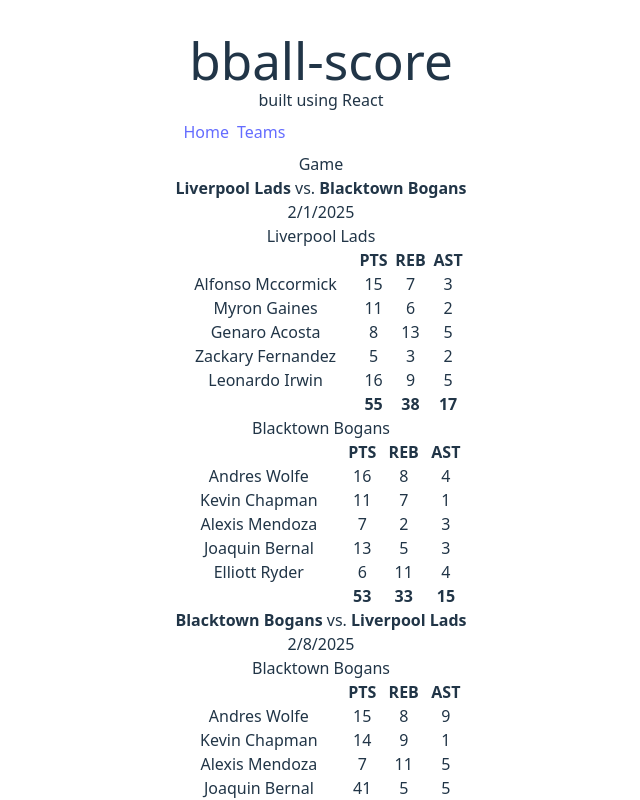
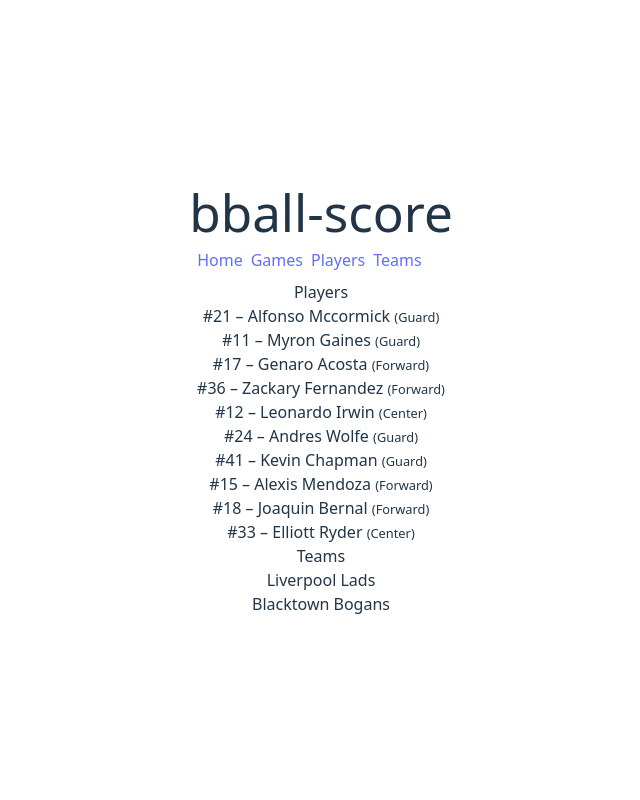
Before and after one commit to ober9k/bball-score-react, a React (Vite) app: page / in a window 1280 px wide. Shown: the top 800 px of the page, without its empty margins (319-959 px from the left). Built offline with nearby package versions, Linux system fonts and the light colour scheme.

Commit message:
Created separate pages and adjusted components referenced

```diff
--- a/src/App.tsx
+++ b/src/App.tsx
@@ -1,15 +1,13 @@
 import './App.css'
-import GameList from "./components/GameList.tsx";
-import PlayerList from "./components/PlayerList.tsx";
+import GamesList from "./components/GamesList.tsx";
+import PlayersList from "./components/PlayersList.tsx";
 import TeamsList from "./components/TeamsList.tsx";
 
 function App() {
   return (
     <>
-      <h2>Game</h2>
-      <GameList />
       <h2>Players</h2>
-      <PlayerList />
+      <PlayersList />
       <h2>Teams</h2>
       <TeamsList />
     </>
--- a/src/components/GameList.tsx
+++ b/src/components/GamesList.tsx
@@ -7,7 +7,7 @@ function getTeamName(teamLog: TeamLog): string {
   return findTeamById(teamLog.teamId).name;
 }
 
-export default function GameList() {
+export default function GamesList() {
   const games = mockGames;
 
   return (
--- a/src/components/Home.tsx
+++ /dev/null
@@ -1,7 +0,0 @@
-export default function Home() {
-  return (
-    <div>
-      <h1>Home</h1>
-    </div>
-  )
-}
--- a/src/components/PlayerList.tsx
+++ b/src/components/PlayersList.tsx
@@ -1,7 +1,7 @@
 import { mockPlayers } from "../data/Players.ts";
 import { mapBasePosition } from "../utilities/PlayerUtils.ts";
 
-export default function PlayerList() {
+export default function PlayersList() {
   const players = mockPlayers;
 
   return (
--- a/src/layouts/DefaultLayout.tsx
+++ b/src/layouts/DefaultLayout.tsx
@@ -5,15 +5,16 @@ export default function RootLayout() {
   return (
     <>
       <h1>bball-score</h1>
-      <div>
-        <p>
-          built using React
-        </p>
-      </div>
       <div className="p-2 flex gap-2">
         <Link to="/" className="[&.active]:font-bold">
           Home
-        </Link>{' '}
+        </Link>
+        <Link to="/games" className="[&.active]:font-bold">
+          Games
+        </Link>
+        <Link to="/players" className="[&.active]:font-bold">
+          Players
+        </Link>
         <Link to="/teams" className="[&.active]:font-bold">
           Teams
         </Link>
--- /dev/null
+++ b/src/pages/Games.tsx
@@ -0,0 +1,10 @@
+import GamesList from "../components/GamesList.tsx";
+
+export default function Games() {
+  return (
+    <>
+      <h2>Games</h2>
+      <GamesList />
+    </>
+  )
+}
--- /dev/null
+++ b/src/pages/Home.tsx
@@ -0,0 +1,10 @@
+export default function Home() {
+  return (
+    <>
+      <h2>Home</h2>
+      <p>
+        built using React
+      </p>
+    </>
+  )
+}
--- /dev/null
+++ b/src/pages/Players.tsx
@@ -0,0 +1,10 @@
+import PlayersList from "../components/PlayersList.tsx";
+
+export default function Players() {
+  return (
+    <>
+      <h2>Players</h2>
+      <PlayersList />
+    </>
+  )
+}
--- /dev/null
+++ b/src/pages/Teams.tsx
@@ -0,0 +1,10 @@
+import TeamsList from "../components/TeamsList.tsx";
+
+export default function Teams() {
+  return (
+    <>
+      <h2>Teams</h2>
+      <TeamsList />
+    </>
+  )
+}
--- a/src/routes/routes.tsx
+++ b/src/routes/routes.tsx
@@ -1,35 +1,38 @@
 import { createRootRoute, createRoute, createRouter } from "@tanstack/react-router";
 import App from "../App.tsx";
 import RootLayout from "../layouts/DefaultLayout.tsx";
+import Games from "../pages/Games.tsx";
+import Players from "../pages/Players.tsx";
+import Teams from "../pages/Teams.tsx";
 
 export const rootRoute = createRootRoute({
   component: RootLayout,
 });
 
-/**
- * Test route.
- */
 const homeRoute = createRoute({
   getParentRoute: () => rootRoute,
   path: '/',
   component: App,
 });
 
-/**
- * Test route.
- */
+const gamesRoute = createRoute({
+  getParentRoute: () => rootRoute,
+  path: '/games',
+  component: Games,
+});
+
+const playersRoute = createRoute({
+  getParentRoute: () => rootRoute,
+  path: '/players',
+  component: Players,
+});
+
 const teamsRoute = createRoute({
   getParentRoute: () => rootRoute,
   path: '/teams',
-  component: function Index() {
-    return (
-      <div className="p-2">
-        <h3>Welcome Teams!</h3>
-      </div>
-    )
-  },
+  component: Teams,
 });
 
-const routeTree = rootRoute.addChildren([homeRoute, teamsRoute]);
+const routeTree = rootRoute.addChildren([homeRoute, gamesRoute, playersRoute, teamsRoute]);
 
 export const router = createRouter({ routeTree });
```
